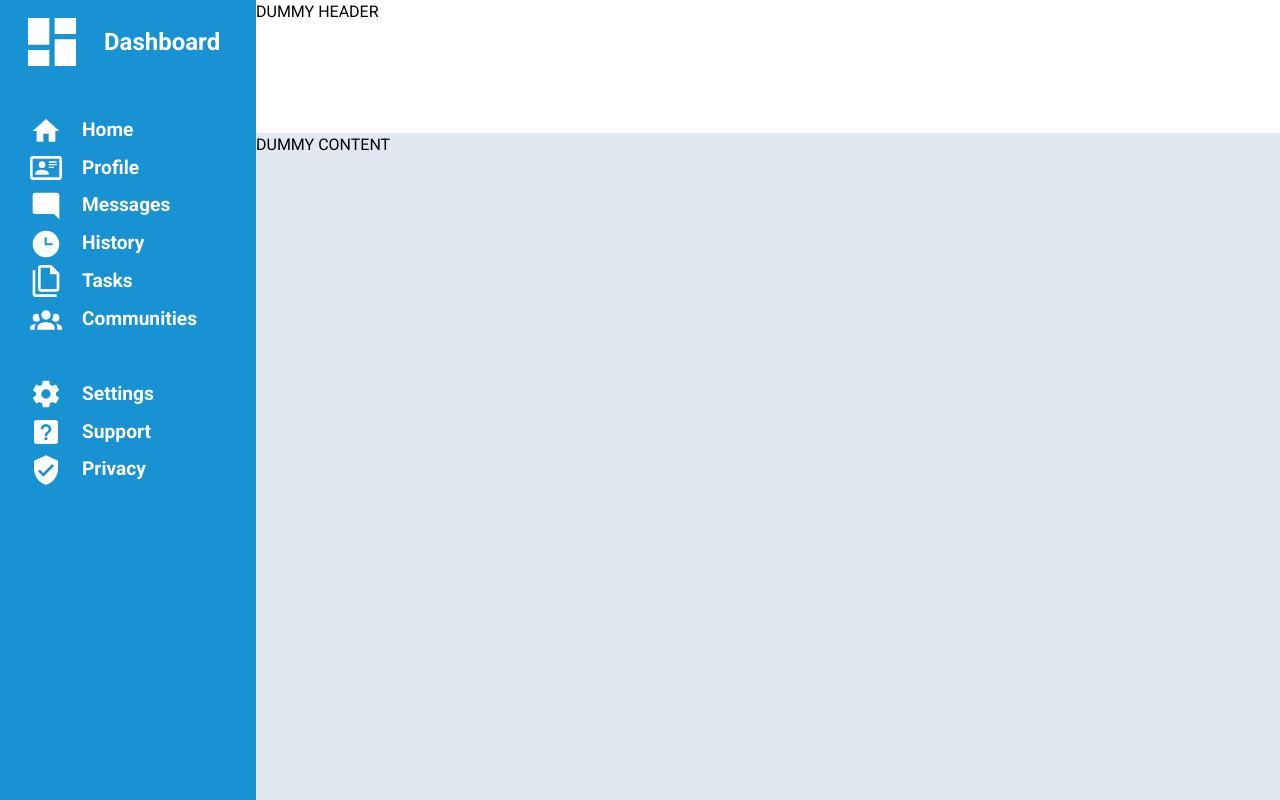
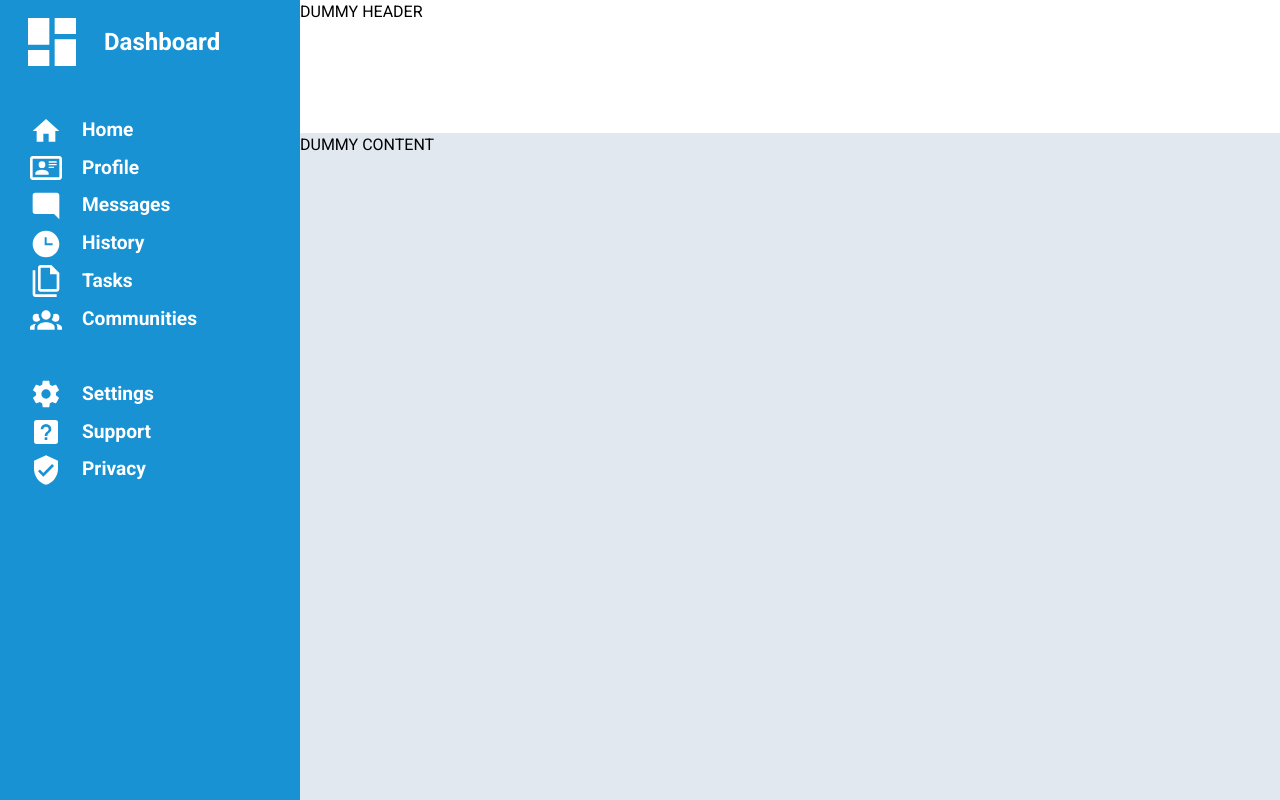
Before and after one commit to TheSeagullDev/odin-admin-dashboard, a plain HTML site: page index.html in a window 1280 px wide. Drawn offline with Linux system fonts and the light colour scheme.

Commit message:
Fix sidebar sizing

```diff
--- a/styles.css
+++ b/styles.css
@@ -79,7 +79,7 @@ body {
   width: 100%;
   height: 100vh;
   display: grid;
-  grid-template-columns: 1fr 4fr;
+  grid-template-columns: 300px 4fr;
   grid-template-rows: 1fr 5fr;
 }
 
```
